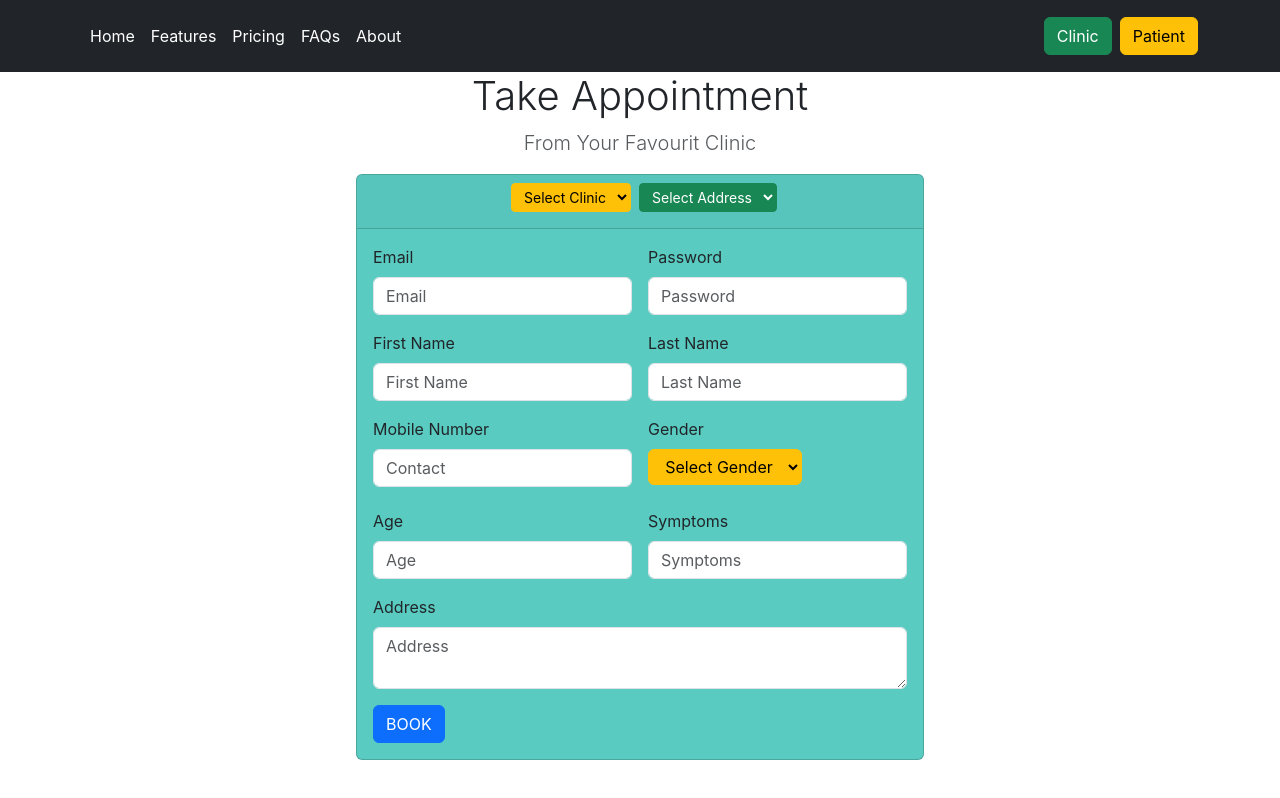
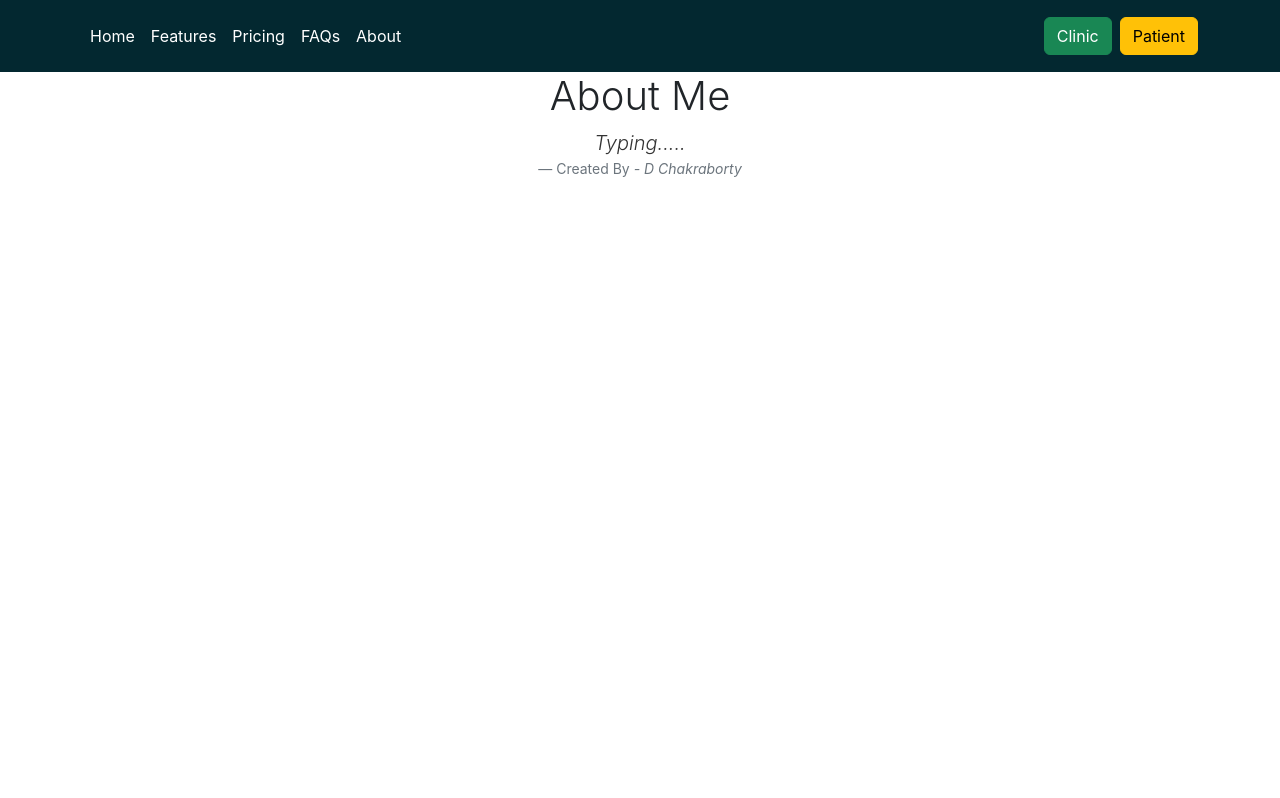
Before and after one commit to Dib2001/Clini_Management, a React (Create React App) app: page /about in a window 1280 px wide. Built offline with nearby package versions, Linux system fonts and the light colour scheme; no server answers; the database is empty.

Commit message:
19012023

```diff
--- a/src/App.js
+++ b/src/App.js
@@ -19,15 +19,26 @@ import PatientRecord from "./Admin/pages/Patient/PatientRecord";
 import PatientAdmit from "./Admin/pages/Patient/PatientAdmit";
 import PatientApprove from "./Admin/pages/Patient/PatientApprove";
 import ProfileMain from "./Admin/pages/Profile/ProfileMain";
-import Preview from "./Admin/pages/Patient/Preview"
+import Preview from "./Admin/pages/Patient/Preview";
 import PatientrecordPreview from "./Admin/pages/Patient/PatientrecordPreview";
+import Error404 from "./Error404";
+import About from "./Index/About";
 
 function App() {
   return (
     <>
       <Router>
         <Routes>
-        <Route
+          <Route
+            exact
+            path="/about"
+            element={
+              <>
+                <About/>
+              </>
+            }
+          />
+          <Route
             exact
             path="/admin/patient/record/preview/:patientId"
             element={
@@ -37,7 +48,7 @@ function App() {
               </>
             }
           />
-        <Route
+          <Route
             exact
             path="/admin/patient/approve/preview/:patientId"
             element={
@@ -47,16 +58,16 @@ function App() {
               </>
             }
           />
-        <Route
+          <Route
             exact
             path="*"
             element={
               <>
-                <Appoinment/>
+                <Error404 />
               </>
             }
           />
-        <Route
+          <Route
             exact
             path="/admin/profile"
             element={
--- a/src/Appoinment/Appoinment.jsx
+++ b/src/Appoinment/Appoinment.jsx
@@ -89,7 +89,7 @@ export default function Appoinment() {
       Patient_Address: patientAddress,
       Patient_Gender: patientGender,
     });
-    await set(ref(db, "patient/" + PEmail + "/clinicstatus/"+clinicName), {
+    await set(ref(db, "patient/" + PEmail + "/clinicstatus/" + clinicName), {
       Patient_FirstName: patientFirstName,
       Patient_LastName: patientLastName,
       Patient_Mobile: patientMobile,
@@ -150,7 +150,7 @@ export default function Appoinment() {
                 </Link>
               </li>
               <li>
-                <Link to="/" className="nav-link px-2 text-white">
+                <Link to="/about" className="nav-link px-2 text-white">
                   About
                 </Link>
               </li>
@@ -178,10 +178,10 @@ export default function Appoinment() {
           </div>
         </div>
       </div>
-      <form className="row mx-5" onSubmit={registerUser}>
+      <div className="row mx-5">
         <div className="col-sm-3 mb-3 mb-sm-0"></div>
-        <div className="col-sm-6 mb-3 mb-sm-0">
-          <div className="card" style={{ backgroundColor: "#59cbc0" }}>
+        <form className="col-sm-6 mb-3 mb-sm-0 was-validated" onSubmit={registerUser}>
+          <div className="card text-white" style={{ backgroundColor: "#254a52" }}>
             <div className="card-header text-center">
               <select
                 className="btn btn-warning mb-2 mx-2 btn-sm"
@@ -215,6 +215,9 @@ export default function Appoinment() {
                       setpatientEmail(event.target.value);
                     }}
                   />
+                  <div className="invalid-feedback" style={{ color: "#fbacb4" }}>
+                    Please enter an valid Email.
+                  </div>
                 </div>
                 <div className="col-md-6">
                   <label htmlFor="pPassword" className="form-label">
@@ -234,6 +237,9 @@ export default function Appoinment() {
                       setpatientPassword(event.target.value);
                     }}
                   />
+                  <div className="invalid-feedback" style={{ color: "#fbacb4" }}>
+                    Please enter a Password.
+                  </div>
                 </div>
                 <div className="col-md-6">
                   <label htmlFor="pFName" className="form-label">
@@ -250,6 +256,9 @@ export default function Appoinment() {
                       setpatientFirstName(event.target.value);
                     }}
                   />
+                  <div className="invalid-feedback" style={{ color: "#fbacb4" }}>
+                    Please enter First Name.
+                  </div>
                 </div>
                 <div className="col-md-6">
                   <label htmlFor="pLName" className="form-label">
@@ -266,6 +275,9 @@ export default function Appoinment() {
                       setpatientLastName(event.target.value);
                     }}
                   />
+                  <div className="invalid-feedback" style={{ color: "#fbacb4" }}>
+                    Please enter Last Name.
+                  </div>
                 </div>
                 <div className="col-md-6">
                   <label htmlFor="pPhone" className="form-label">
@@ -284,12 +296,15 @@ export default function Appoinment() {
                       setpatientMobile(event.target.value);
                     }}
                   />
+                  <div className="invalid-feedback" style={{ color: "#fbacb4" }}>
+                    Please enter Mobile Number.
+                  </div>
                 </div>
                 <div className="col-md-6">
                   <label className="form-label">Gender</label>
                   <br />
                   <select
-                    className="btn btn-warning mb-2 btn-md"
+                    className="btn btn-warning mb-2 btn-md form-select"
                     id="gender"
                     required
                   >
@@ -298,6 +313,9 @@ export default function Appoinment() {
                     <option value="Female">Female</option>
                     <option value="Others">Others</option>
                   </select>
+                  <div className="invalid-feedback" style={{ color: "#fbacb4" }}>
+                    Please select Gender.
+                  </div>
                 </div>
                 <div className="col-md-6">
                   <label htmlFor="pAge" className="form-label">
@@ -313,6 +331,9 @@ export default function Appoinment() {
                       setpatientAge(event.target.value);
                     }}
                   />
+                  <div className="invalid-feedback" style={{ color: "#fbacb4" }}>
+                    Please enter a Age.
+                  </div>
                 </div>
                 <div className="col-md-6">
                   <label htmlFor="pSymptoms" className="form-label">
@@ -328,6 +349,9 @@ export default function Appoinment() {
                       setpatientSymptoms(event.target.value);
                     }}
                   />
+                  <div className="invalid-feedback" style={{ color: "#fbacb4" }}>
+                    Please enter Symptoms.
+                  </div>
                 </div>
                 <div className="col-12">
                   <label htmlFor="pAddress" className="form-label">
@@ -343,6 +367,9 @@ export default function Appoinment() {
                       setpatientAddress(event.target.value);
                     }}
                   />
+                  <div className="invalid-feedback" style={{ color: "#fbacb4" }}>
+                    Please enter Address.
+                  </div>
                 </div>
                 <div className="col-md-6">
                   <button type="submit" className="btn btn-primary">
@@ -352,9 +379,9 @@ export default function Appoinment() {
               </div>
             </div>
           </div>
-        </div>
+        </form>
         <div className="col-sm-3 mb-3 mb-sm-0"></div>
-      </form>
+      </div>
     </>
   );
 }
--- /dev/null
+++ b/src/Error404.jsx
@@ -0,0 +1,64 @@
+import React from "react";
+import { Link } from "react-router-dom";
+
+export default function Error404() {
+  return (
+    <>
+      <div className="p-3 fixed-top text-bg-dark">
+        <div className="container">
+          <div className="d-flex flex-wrap align-items-center justify-content-center justify-content-lg-start">
+            <ul className="nav col-12 col-lg-auto me-lg-auto mb-2 justify-content-center mb-md-0">
+              <li>
+                <Link to="/" className="nav-link px-2 text-white">
+                  Home
+                </Link>
+              </li>
+              <li>
+                <Link to="/" className="nav-link px-2 text-white">
+                  Features
+                </Link>
+              </li>
+              <li>
+                <Link to="/" className="nav-link px-2 text-white">
+                  Pricing
+                </Link>
+              </li>
+              <li>
+                <Link to="/" className="nav-link px-2 text-white">
+                  FAQs
+                </Link>
+              </li>
+              <li>
+                <Link to="/" className="nav-link px-2 text-white">
+                  About
+                </Link>
+              </li>
+            </ul>
+            <div className="text-end">
+              <Link to="/admin">
+                <button type="button" className="btn btn-success me-2">
+                  Clinic
+                </button>
+              </Link>
+              <Link to="/Patient/Login">
+                <button type="button" className="btn btn-warning">
+                  Patient
+                </button>
+              </Link>
+            </div>
+          </div>
+        </div>
+      </div>
+      <div className="d-flex align-items-center justify-content-center vh-100">
+        <div className="text-center">
+          <h1 className="display-1 fw-bold">404</h1>
+          <p className="fs-3">
+            {" "}
+            <span className="text-danger">Opps!</span> Page not found.
+          </p>
+          <p className="lead">The page you’re looking for doesn’t exist.</p>
+        </div>
+      </div>
+    </>
+  );
+}
--- /dev/null
+++ b/src/Index/About.jsx
@@ -0,0 +1,67 @@
+import React from "react";
+import { Link } from "react-router-dom";
+
+export default function About() {
+  return (
+    <>
+      <div className="p-3" style={{ backgroundColor: "#032830" }}>
+        <div className="container">
+          <div className="d-flex flex-wrap align-items-center justify-content-center justify-content-lg-start">
+            <ul className="nav col-12 col-lg-auto me-lg-auto mb-2 justify-content-center mb-md-0">
+              <li>
+                <Link to="/" className="nav-link px-2 text-white">
+                  Home
+                </Link>
+              </li>
+              <li>
+                <Link to="/" className="nav-link px-2 text-white">
+                  Features
+                </Link>
+              </li>
+              <li>
+                <Link to="/" className="nav-link px-2 text-white">
+                  Pricing
+                </Link>
+              </li>
+              <li>
+                <Link to="/" className="nav-link px-2 text-white">
+                  FAQs
+                </Link>
+              </li>
+              <li>
+                <Link to="/about" className="nav-link px-2 text-white">
+                  About
+                </Link>
+              </li>
+            </ul>
+            <div className="text-end">
+              <Link to="/admin">
+                <button type="button" className="btn btn-success me-2">
+                  Clinic
+                </button>
+              </Link>
+              <Link to="/Patient/Login">
+                <button type="button" className="btn btn-warning">
+                  Patient
+                </button>
+              </Link>
+            </div>
+          </div>
+        </div>
+      </div>
+      <figure className="text-center container">
+        <div className="row">
+          <div className="col-lg-6 col-md-8 mx-auto">
+            <h1 className="fw-light">About Me</h1>
+            <blockquote className="blockquote">
+              <p className="lead text-center">Typing.....</p>
+            </blockquote>
+            <figcaption className="blockquote-footer">
+              Created By <cite title="Source Title">- D Chakraborty</cite>
+            </figcaption>
+          </div>
+        </div>
+      </figure>
+    </>
+  );
+}
```
Also changed, not shown: src/Admin/pages/LFC Page/AdminForgotpsw.jsx (+4 -3 lines), src/Admin/pages/LFC Page/AdminLogin.jsx (+11 -14 lines), src/Admin/pages/Patient/PatientrecordPreview.jsx (+13 -7 lines).
